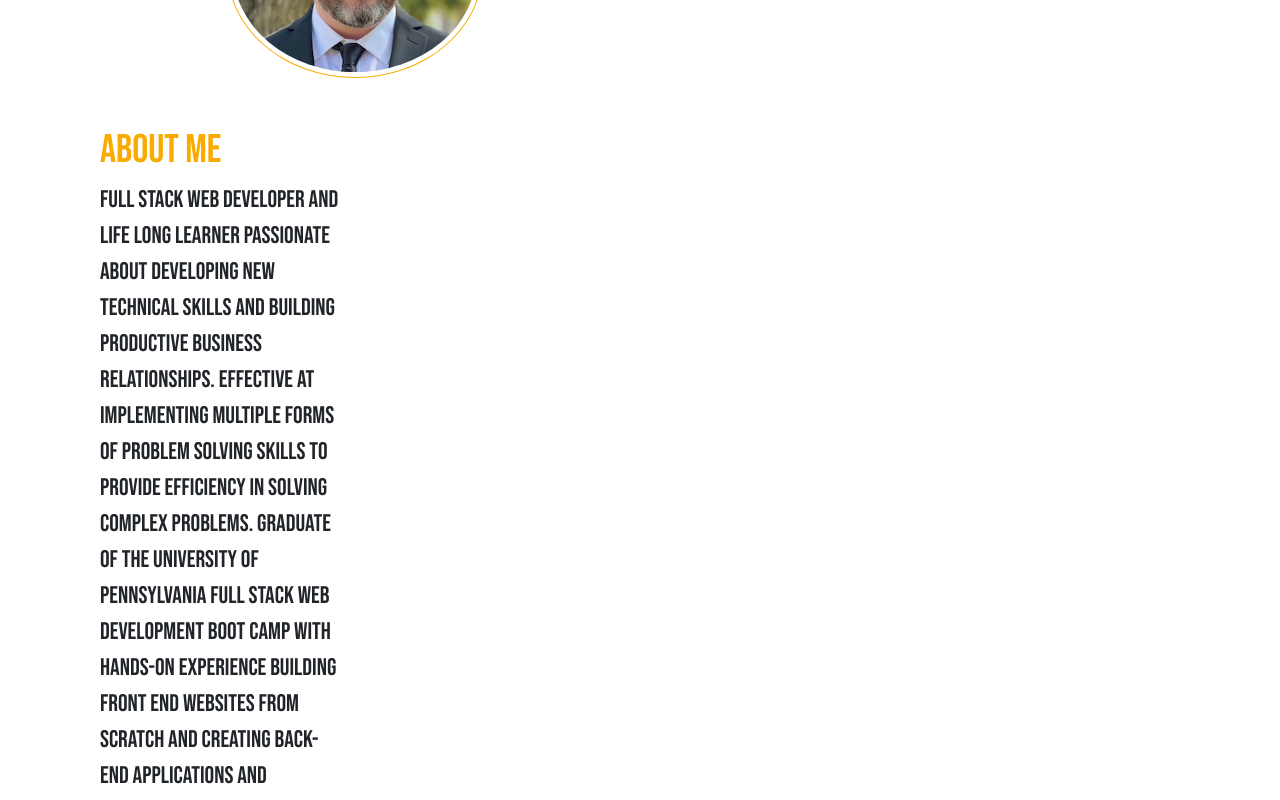
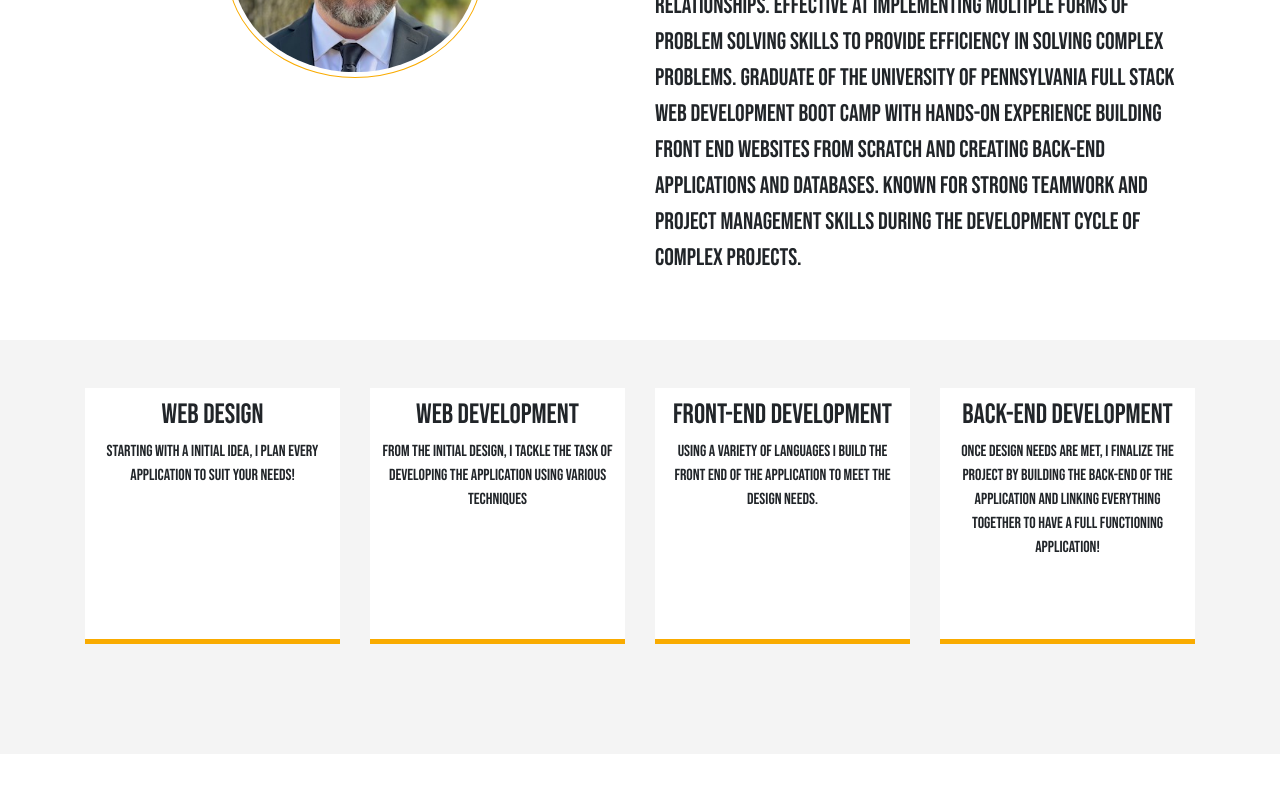
Before and after one commit to wjimh314/wh_portfolio, a React (Create React App) app: page / in a window 1280 px wide. Shown: the part 1020-1820 px from the top of the page. After the commit the page ends 1774 px from the top, so only its background shows below. Built offline with nearby package versions, Linux system fonts and the light colour scheme.

Commit message:
added services and debugged

```diff
--- a/src/App.css
+++ b/src/App.css
@@ -6,6 +6,7 @@
   --primary-dark: rgba(255,255,255, 0);
   --primary-red: #ef4035;
   --primary-hover-red: #f33501;
+  --primary-light-grey:#f4f4f4;
 
 }
 
@@ -119,12 +120,45 @@
   color:var(--primary-orange);
 
 }
-.p-text{
-  font-size: x-large;
-}
 @media(max-width:468px){
   .profile-img{
     width:10rem;
 
   }
 }
+
+.p-text{
+  font-size: x-large;
+}
+/* languages */
+
+.languages{
+  text-align:center;
+  padding-bottom:2rem;
+  background:var(--primary-light-grey);
+}
+
+.languages .box {
+  height: 16rem;
+  border-bottom: 0.3125rem solid var(--primary-orange);
+  padding: 0.625rem;
+  margin-bottom: 1.875rem;
+  background: var(--primary-white);
+}
+
+.languages .box:hover {
+  background: var(--primary-orange);
+  border-bottom: 0.3125rem solid var(--primary-dark);
+}
+
+.languages .box:hover .icon {
+  color: var(--primary-dark);
+}
+
+.languages .box:hover .circle {
+  background: var(--primary-white);
+}
+
+.languages .box:hover p {
+  color: var(--primary-white);
+}
--- a/src/App.js
+++ b/src/App.js
@@ -4,7 +4,7 @@
 import Navbar from './components/Navbar';
 import Header from './components/Header';
 import AboutMe from './components/AboutMe';
-
+import Languages from './components/Languages';
 function App() {
   return(
   <>
@@ -21,9 +21,11 @@
       }
     }}
   /> } */}
+
   <Navbar />
    <Header />
    <AboutMe/>
+   <Languages/>
    </>
   );
 }
--- a/src/components/AboutMe.js
+++ b/src/components/AboutMe.js
@@ -4,20 +4,21 @@
 const AboutMe = () => {
   return (
     <div className="container py-5">
-        <div className="row">
-            <div className="col-lg-6 col-xm-12">
-            <div className="photo-wrap mb-5">
-                <img className="profile-img"src={author} alt=""/>
-            </div>
-            <div className="col-lg-6 col-xm-12">
-
-            <h1 className="about-heading">About Me</h1>
-                <p className="p-text">Full Stack Web Developer and life long learner passionate about developing new technical skills and building productive business relationships. Effective at implementing multiple forms of problem solving skills to provide efficiency in solving complex problems. Graduate of the University of Pennsylvania Full Stack Web Development Boot Camp with hands-on experience building front end websites from scratch and creating back-end applications and databases. Known for strong teamwork and project management skills during the development cycle of complex projects.</p>
+      <div className="row">
+        <div className="col-lg-6 col-xm-12">
+          <div className="photo-wrap mb-5">
+            <img className="profile-img" src={author} alt="author..." />
+          </div>
+        </div>
+        <div className="col-lg-6 col-xm-12">
+          <h1 className="about-heading">about me</h1>
+                <p className="p-text">Full Stack Web Developer and life long learner passionate about developing new technical skills and building productive business relationships. Effective at implementing multiple forms of problem solving skills to provide efficiency in solving complex problems. Graduate of the University of Pennsylvania Full Stack Web Development Boot Camp with hands-on experience building front end websites from scratch and creating back-end applications and databases. Known for strong teamwork and project management skills during the development cycle of complex projects.
+                </p>
             </div>
 
         </div>
     </div>
-    </div>
+
   )
 }
 
--- /dev/null
+++ b/src/components/Languages.js
@@ -0,0 +1,48 @@
+import React from 'react'
+
+const Languages = () => {
+  return (
+    <div className="languages">
+        <div className="py-5">
+            <div className="container">
+                <div className="row">
+                {/* Web design  */}
+                    <div className="col-md-3 col-sm-6">
+                        <div className="box">
+                            <h3>Web Design</h3>
+                            <p>Starting with a initial idea, I plan
+                            every application to suit your needs!</p>
+                        </div>
+                    </div>
+                    {/*  Web Development*/}
+                    <div className="col-md-3 col-sm-6">
+                        <div className="box">
+                            <h3>Web Development</h3>
+                            <p>From the initial design, I tackle the task of developing the application using various techniques </p>
+                        </div>
+                    </div>
+                    {/*  Frontend*/}
+                    <div className="col-md-3 col-sm-6">
+                        <div className="box">
+                            <h3>Front-End development</h3>
+                            <p>Using a variety of languages I build the front end of the application to meet the design needs. </p>
+                        </div>
+                    </div>
+                    {/*  backend*/}
+                    <div className="col-md-3 col-sm-6">
+                        <div className="box">
+                            <h3>Back-End development</h3>
+                            <p>Once design needs are met, I finalize the project by building the back-end of the application and linking everything together to have a full functioning application!</p>
+                        </div>
+                    </div>
+                    {/*  */}
+                </div>
+            </div>
+
+        </div>
+
+    </div>
+  )
+}
+
+export default Languages;
--- a/src/components/Navbar.js
+++ b/src/components/Navbar.js
@@ -23,7 +23,10 @@
         <a className="nav-link" href="#">About Me</a>
       </li>
       <li className="nav-item">
-        <a className="nav-link" href="#">Resume</a>
+        <a className="nav-link" href="#">Languages</a>
+      </li>
+      <li className="nav-item">
+        <a className="nav-link" href="#">resume</a>
       </li>
       <li className="nav-item">
         <a className="nav-link" href="#">Portfolio</a>
```
